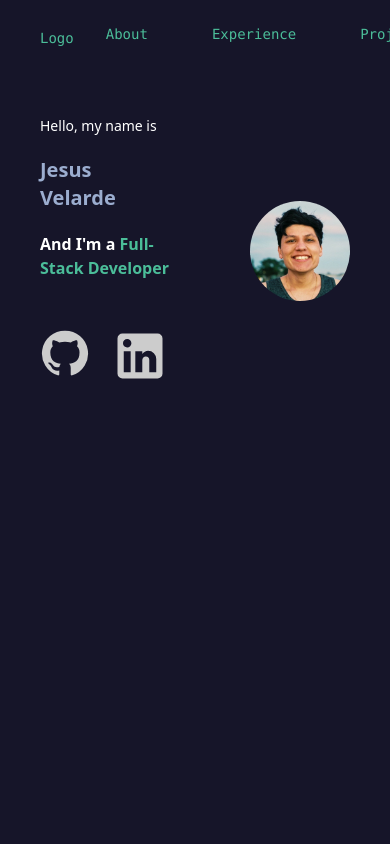
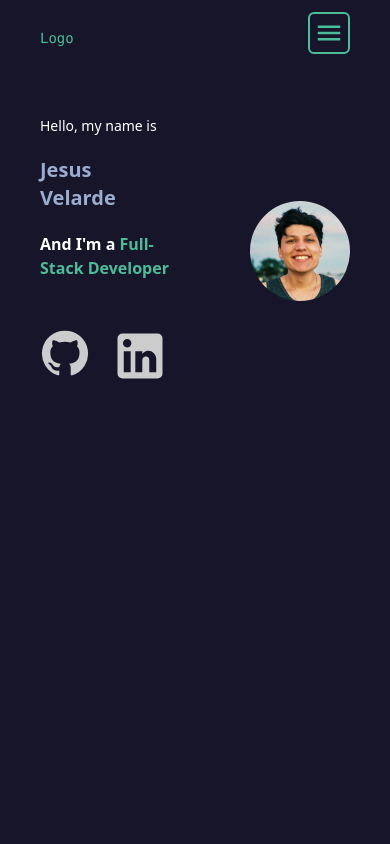
Before and after one commit to heyyysus/dev-portfolio, a Next.js app: page / in a window 390 px wide. Shown: the top 844 px of the page. Built offline with nearby package versions, Linux system fonts and the light colour scheme.

Commit message:
work on mobile navbar

```diff
--- /dev/null
+++ b/src/app/_components/menuBtn.tsx
@@ -0,0 +1,23 @@
+import { FC } from 'react';
+import MenuIcon from '@mui/icons-material/Menu';
+import { Button } from '@mui/material';
+
+export interface MenuBtnProps {
+    onClick: () => void;
+}
+
+const MenuBtn: FC<MenuBtnProps> = ({ onClick }) => {
+  return (
+    <div onClick={onClick} className={`p-1 border-solid border-2
+    rounded-md hover:cursor-pointer
+    hover:text-white transition-all mt-3`}>
+      <span>
+        <MenuIcon sx={{
+            fontSize: 30,
+        }} />
+      </span>
+    </div>
+  );
+};
+
+export default MenuBtn
--- a/src/app/_components/nav.tsx
+++ b/src/app/_components/nav.tsx
@@ -6,8 +6,16 @@ import React from 'react';
 import { NavItem } from './navItem';
 import ArticleIcon from '@mui/icons-material/Article';
 import { DownloadBtn } from './downloadBtn';
+import MenuIcon from '@mui/icons-material/Menu';
+import MenuBtn from './menuBtn';
 
 const Navigation: React.FC = () => {
+
+  const [showMenu, setShowMenu] = React.useState(false);
+
+  const handleMenuClick = () => {
+    setShowMenu(!showMenu);
+  }
 
   const handleLinkClick = (event: any) => {
     event.preventDefault();
@@ -22,11 +30,12 @@ const Navigation: React.FC = () => {
   };
 
   return (
+    <>
       <nav className="bg-blue-dark flex justify-between w-fill px-10 font-mono text-sm">
         <div className='py-7'>
           Logo
         </div>
-      <div className=''>
+        <div className='md:block hidden'>
           <ul className="flex">
             <li>
               <NavItem label='About' href='#about' onClick={handleLinkClick} />
@@ -47,7 +56,29 @@ const Navigation: React.FC = () => {
             </li>
           </ul>
         </div>
+        <div className='md:hidden block'>
+          <MenuBtn onClick={handleMenuClick} />
+        </div>
+
       </nav>
+      {
+        showMenu ? (
+          <div className='md:hidden block transition-all bg-blue-light'>
+            <ul className='flex flex-col'>
+              <li className='mt-5'>
+                <NavItem label='About' href='#about' onClick={handleLinkClick} />
+              </li>
+              <li className=''>
+                <NavItem label='Experience' href='#' />
+              </li>
+              <li className=''>
+                <NavItem label='Projects' href='#' />
+              </li>
+            </ul>
+          </div>
+        ) : <></>
+      }
+    </>
   );
 };
 
```
Lines whose indentation alone changed are shown as unchanged.
